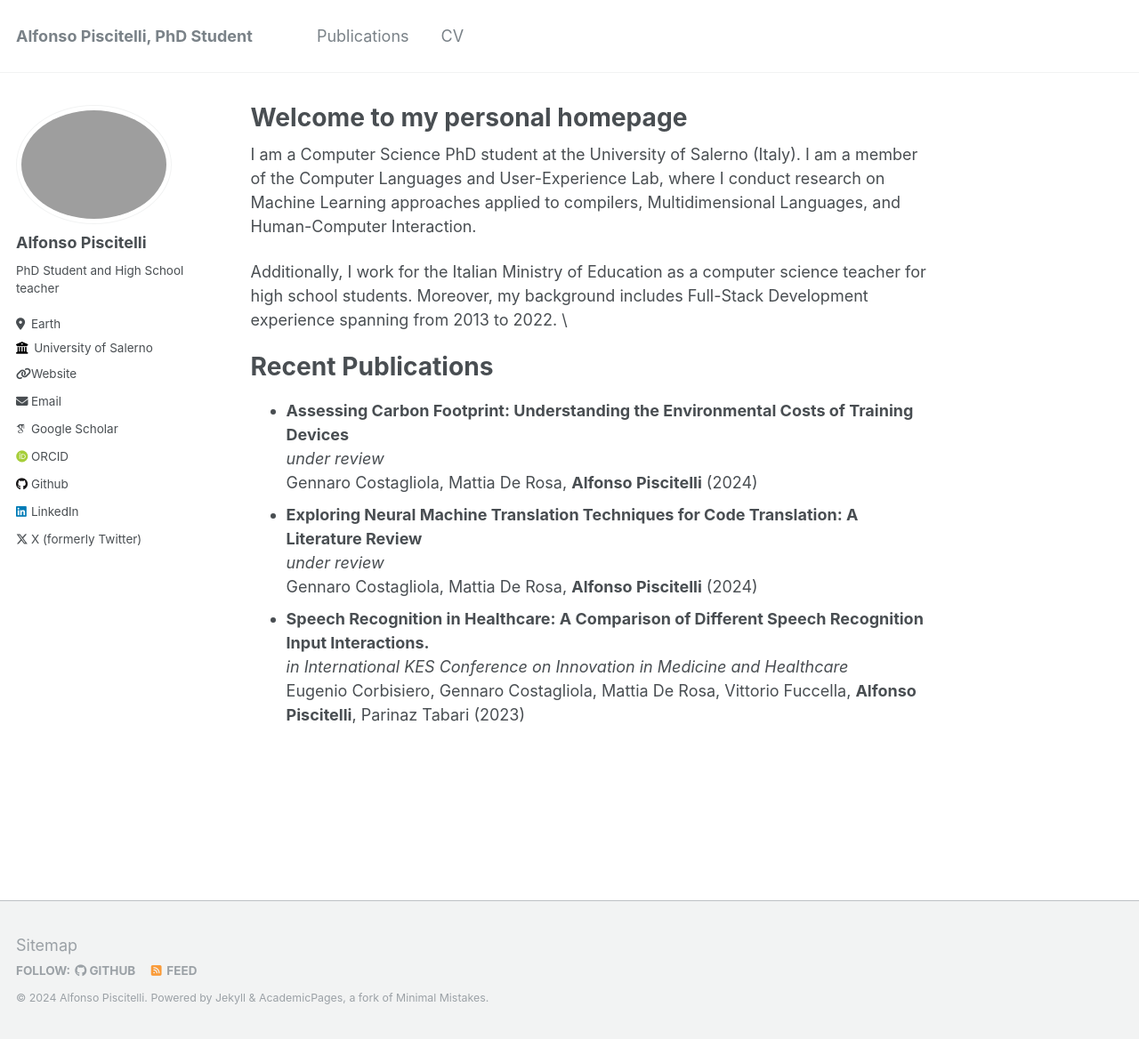
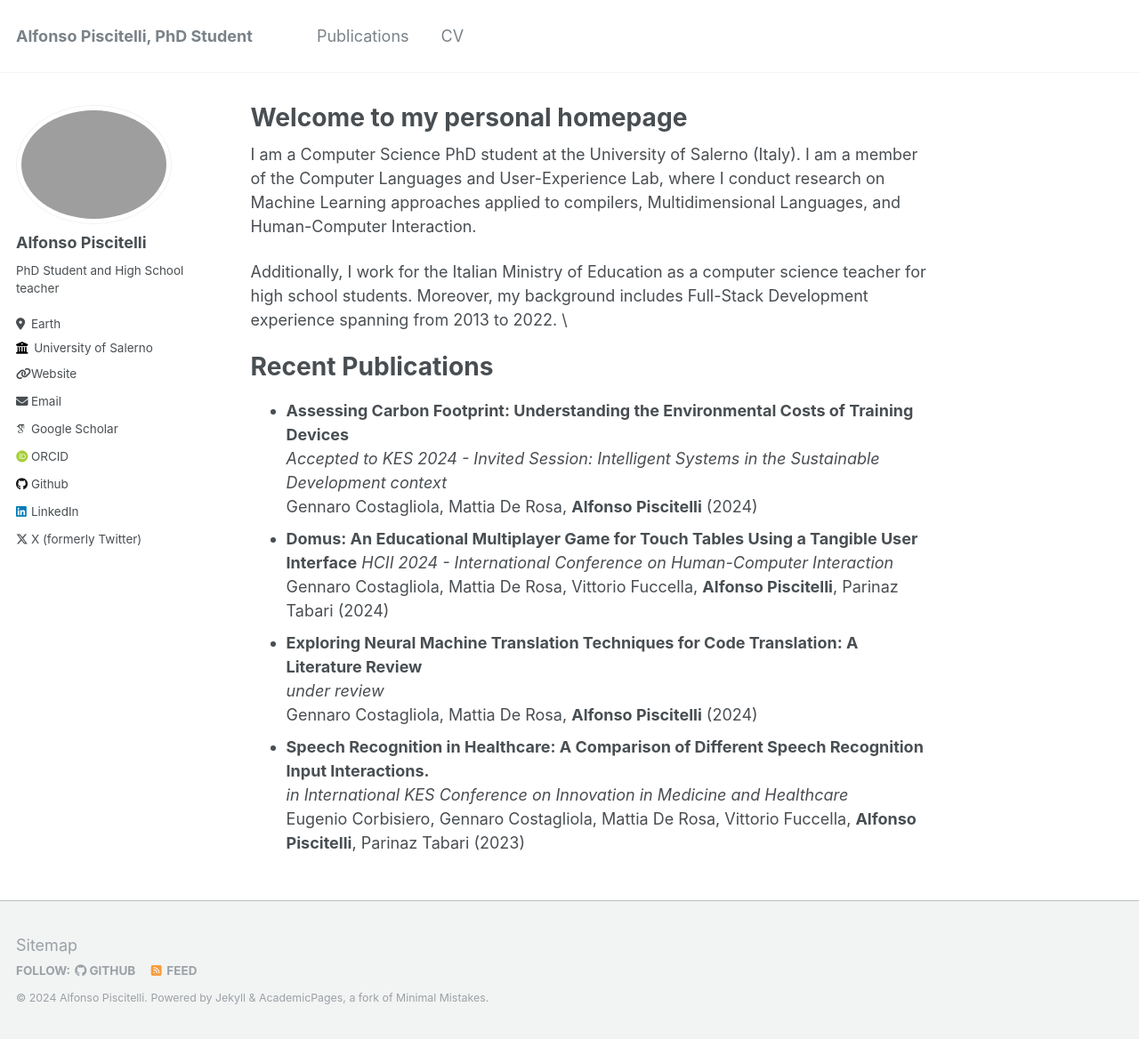
Before and after one commit to alfy91/alfy91.github.io, a Jekyll site: the page built from _pages/about.md, in a window 1280 px wide and 1168 px high. Shown: the whole window at 89% size. Built offline with Jekyll 4.4.1, drawn with Linux system fonts in a browser that asks for light colours; some web fonts are replaced.

Commit message:
update june

```diff
--- a/_pages/about.md
+++ b/_pages/about.md
@@ -16,11 +16,14 @@ Recent Publications
 ======
 
 - **Assessing Carbon Footprint: Understanding the Environmental Costs of Training Devices**
-  _under review_\
+  _Accepted to KES 2024 - Invited Session: Intelligent Systems in the Sustainable Development context_\
   Gennaro Costagliola, Mattia De Rosa, **Alfonso Piscitelli** (2024)
+- **Domus: An Educational Multiplayer Game for Touch Tables Using a Tangible User Interface**
+  _HCII 2024 - International Conference on Human-Computer Interaction_\
+  Gennaro Costagliola, Mattia De Rosa, Vittorio Fuccella, **Alfonso Piscitelli**, Parinaz Tabari (2024)
 - **Exploring Neural Machine Translation Techniques for Code Translation: A Literature Review**
   _under review_\
   Gennaro Costagliola, Mattia De Rosa, **Alfonso Piscitelli** (2024)
 -  **Speech Recognition in Healthcare: A Comparison of Different Speech Recognition Input Interactions.**
-     *in International KES Conference on Innovation in Medicine and Healthcare*
-     Eugenio Corbisiero, Gennaro Costagliola, Mattia De Rosa, Vittorio Fuccella, **Alfonso Piscitelli**, Parinaz Tabari (2023)
+   *in International KES Conference on Innovation in Medicine and Healthcare*
+   Eugenio Corbisiero, Gennaro Costagliola, Mattia De Rosa, Vittorio Fuccella, **Alfonso Piscitelli**, Parinaz Tabari (2023)
```
